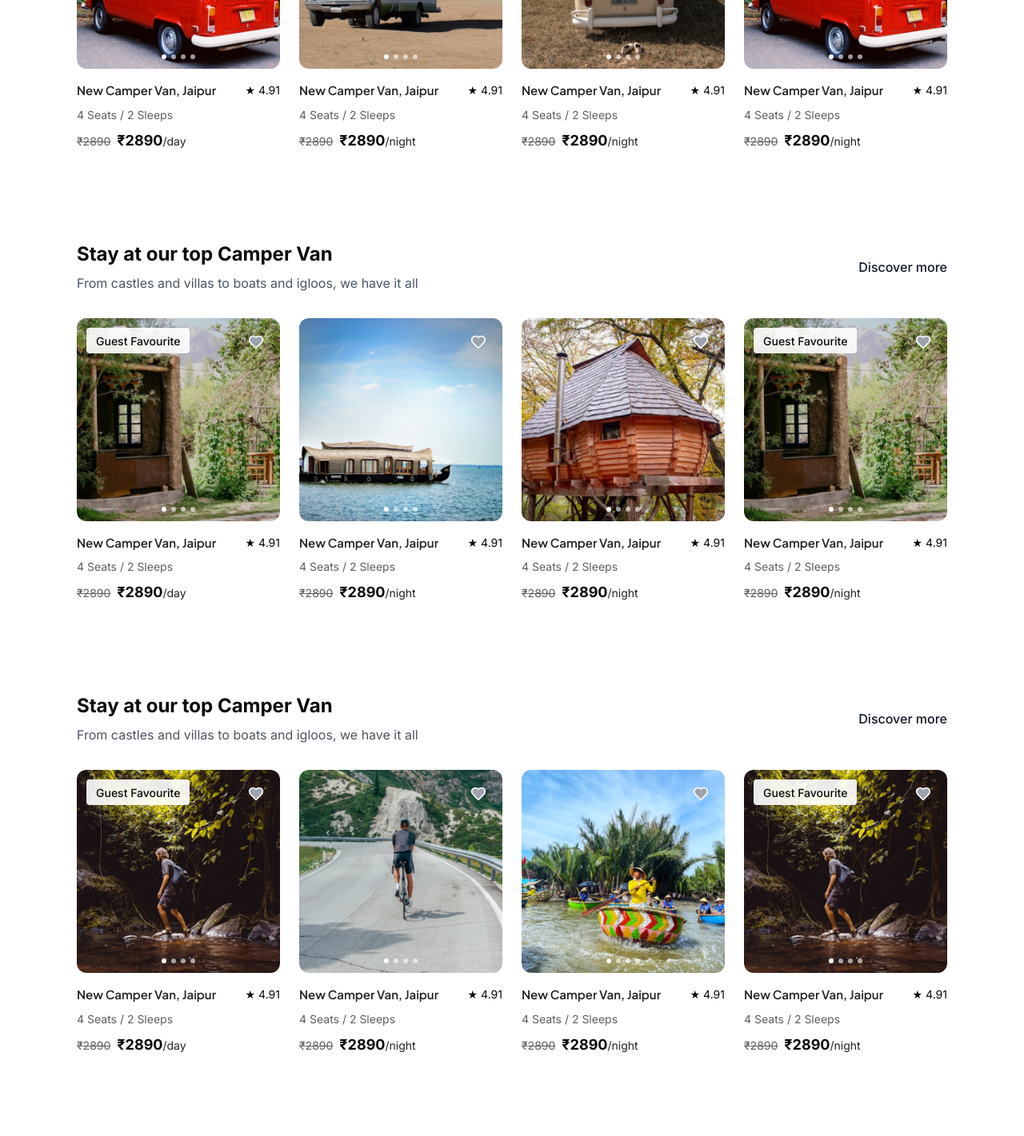
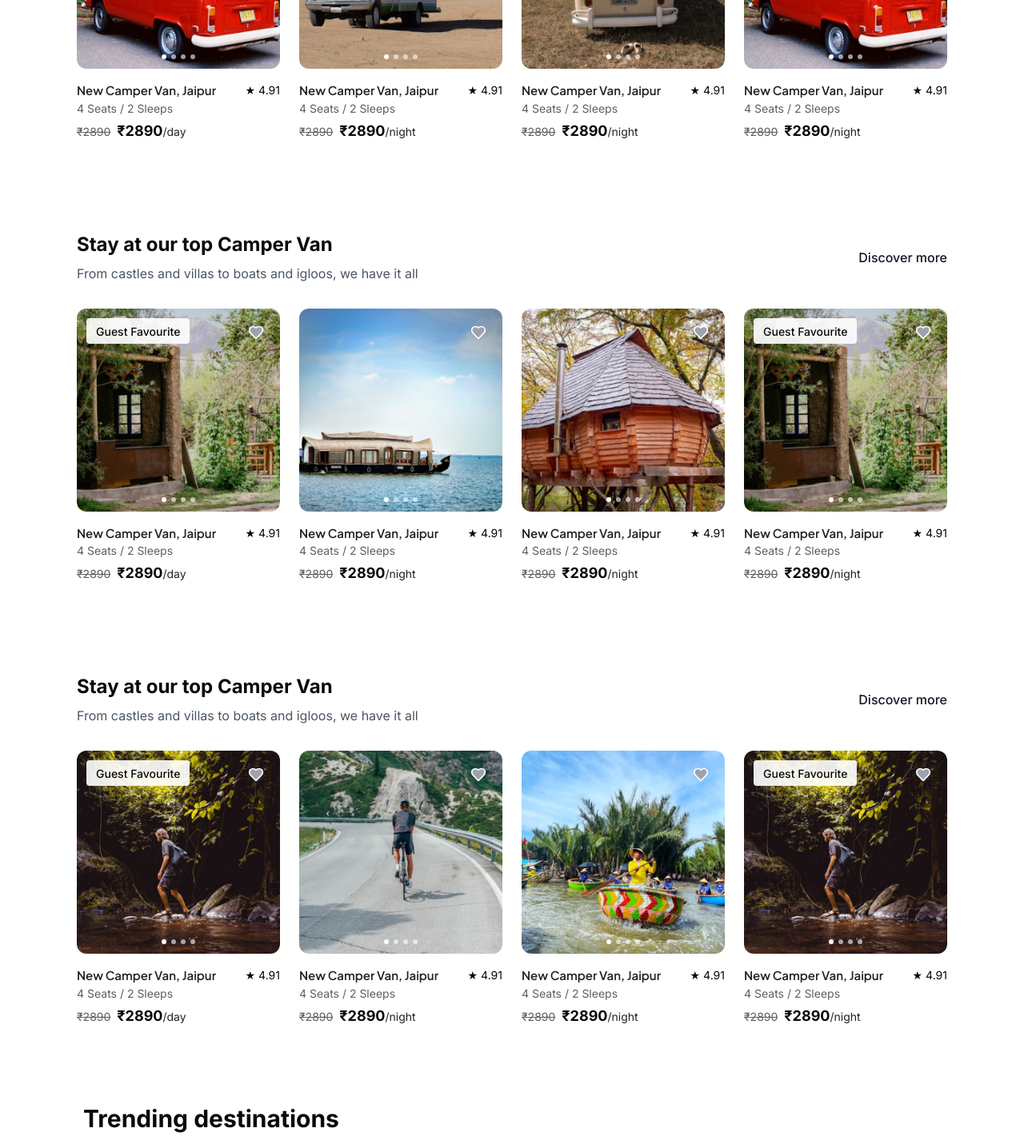
Before and after one commit to travelhomes/travelhomes-frontend, a Next.js app: page / in a window 1280 px wide. Shown: the part 1220-2641 px from the top of the page at 80% size. Built offline with nearby package versions, Linux system fonts and the light colour scheme.

Commit message:
minor changes

```diff
--- a/components/landingPage/sections/BestActively.tsx
+++ b/components/landingPage/sections/BestActively.tsx
@@ -134,7 +134,7 @@ function CamperCard({
 
   return (
     <Link href="/product">
-    <div className="relative rounded-xl">
+    <div className="relative rounded-xl hover:shadow-lg transition-all duration-300 hover:p-2">
       <div
         className="relative aspect-[1] w-full"
         onMouseEnter={() => setIsHovered(true)}
@@ -209,7 +209,7 @@ function CamperCard({
       </div>
 
         <div className="py-4">
-          <div className="flex justify-between items-start mb-2">
+          <div className="flex justify-between items-start">
             <h3
               className={`${plusJakartaSans.className} text-[15px] text-[#222222] font-semibold`}
             >
@@ -221,7 +221,7 @@ function CamperCard({
             </div>
           </div>
 
-          <p className="text-[#5E5E5E] text-[14px] mb-2">
+          <p className="text-[#5E5E5E] text-[14px] mb-1">
             {seats} Seats / {sleeps} Sleeps
           </p>
 
--- a/components/landingPage/sections/CamperVan.tsx
+++ b/components/landingPage/sections/CamperVan.tsx
@@ -132,7 +132,7 @@ function CamperCard({
 
   return (
     <Link href="/product">
-    <div className="relative rounded-xl">
+<div className="relative rounded-xl hover:shadow-lg transition-all duration-300 hover:p-2">
       <div
         className="relative aspect-[1] w-full"
         onMouseEnter={() => setIsHovered(true)}
@@ -207,7 +207,7 @@ function CamperCard({
       </div>
 
         <div className="py-4">
-          <div className="flex justify-between items-start mb-2">
+          <div className="flex justify-between items-start">
             <h3
               className={`${plusJakartaSans.className} text-[15px] text-[#222222] font-semibold`}
             >
@@ -219,7 +219,7 @@ function CamperCard({
             </div>
           </div>
 
-          <p className="text-[#5E5E5E] text-[14px] mb-2">
+          <p className="text-[#5E5E5E] text-[14px] mb-1">
             {seats} Seats / {sleeps} Sleeps
           </p>
 
--- a/components/landingPage/sections/TopRatedStays.tsx
+++ b/components/landingPage/sections/TopRatedStays.tsx
@@ -134,7 +134,7 @@ function CamperCard({
 
   return (
     <Link href="/product">
-    <div className="relative rounded-xl">
+<div className="relative rounded-xl hover:shadow-lg transition-all duration-300 hover:p-2">
       <div
         className="relative aspect-[1] w-full"
         onMouseEnter={() => setIsHovered(true)}
--- a/components/landingPage/sections/UniqueStay.tsx
+++ b/components/landingPage/sections/UniqueStay.tsx
@@ -135,7 +135,7 @@ function CamperCard({
 
   return (
     <Link href="/product">
-    <div className="relative rounded-xl">
+<div className="relative rounded-xl hover:shadow-lg transition-all duration-300 hover:p-2">
       <div
         className="relative aspect-[1] w-full"
         onMouseEnter={() => setIsHovered(true)}
@@ -210,7 +210,7 @@ function CamperCard({
       </div>
 
         <div className="py-4">
-          <div className="flex justify-between items-start mb-2">
+          <div className="flex justify-between items-start">
             <h3
               className={`${plusJakartaSans.className} text-[15px] text-[#222222] font-semibold`}
             >
@@ -222,7 +222,7 @@ function CamperCard({
             </div>
           </div>
 
-          <p className="text-[#5E5E5E] text-[14px] mb-2">
+          <p className="text-[#5E5E5E] text-[14px] mb-1">
             {seats} Seats / {sleeps} Sleeps
           </p>
 
```
